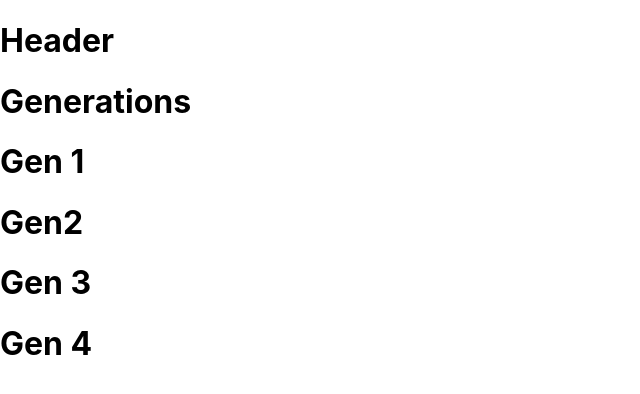
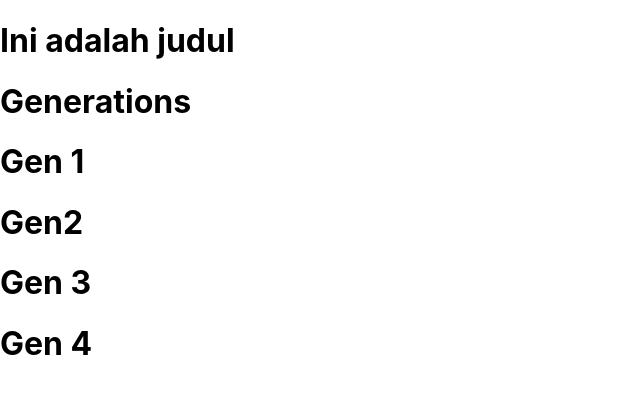
Before and after one commit to deadpool-leher/front_end_exrc13, a React (Create React App) app: page / in a window 1280 px wide. Shown: the top 394 px of the page, without its empty margins (0-640 px from the left). Built offline with nearby package versions, Linux system fonts and the light colour scheme.

Commit message:
adding components

```diff
--- a/src/App.js
+++ b/src/App.js
@@ -1,9 +1,10 @@
 import React from "react";
 import Header from "./components/Header";
+
 const App = () => {
   return (
     <div>
-      <Header />
+      <Header title="Ini adalah judul" />
     </div>
   );
 };
--- a/src/components/Header/index.js
+++ b/src/components/Header/index.js
@@ -1,8 +1,10 @@
+import React from "react";
 import Generations from "../Generations";
-const Header = () => {
+
+const Header = (props) => {
   return (
     <div>
-      <h1>Header</h1>
+      <h1>{props.title}</h1>
       <Generations />
     </div>
   );
```
